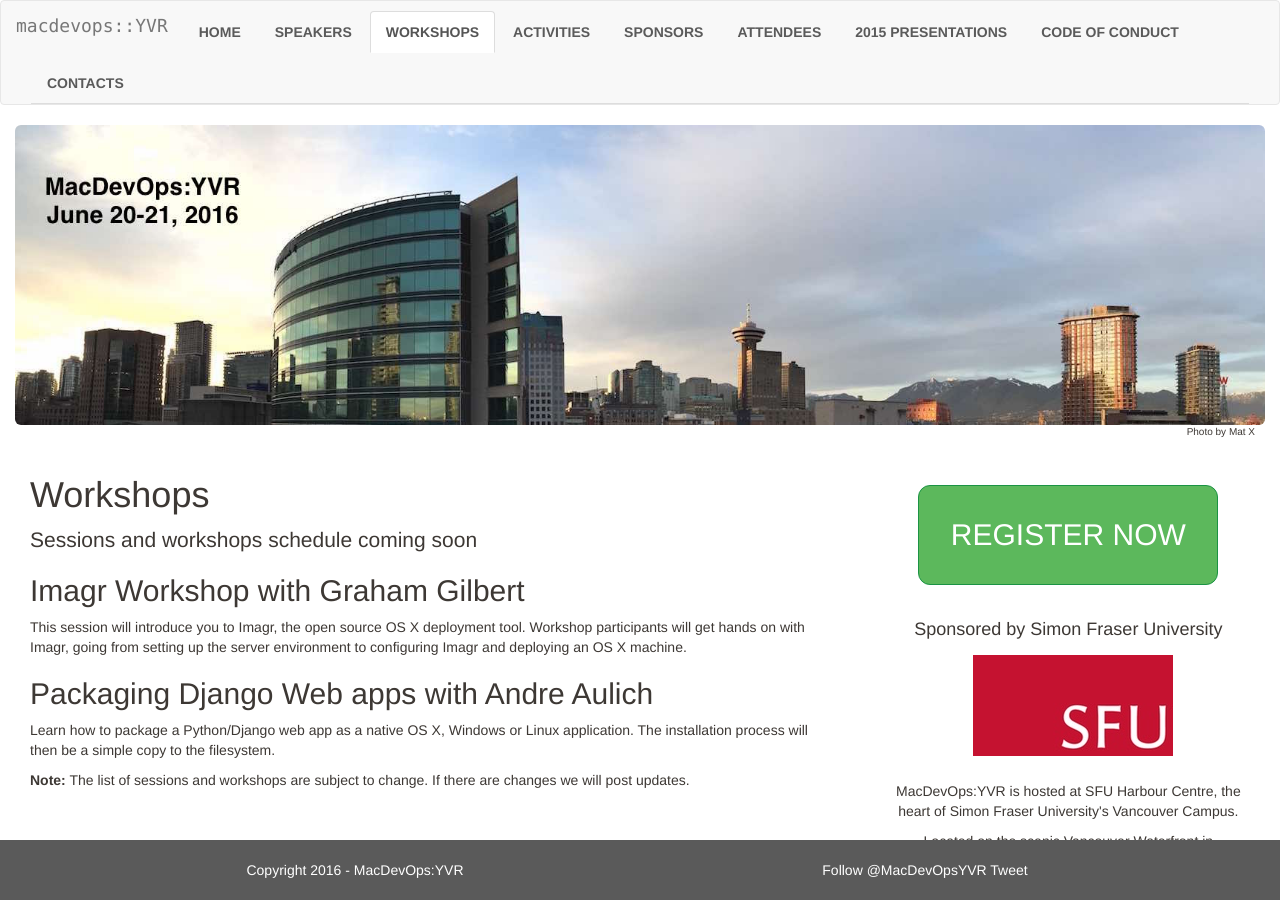
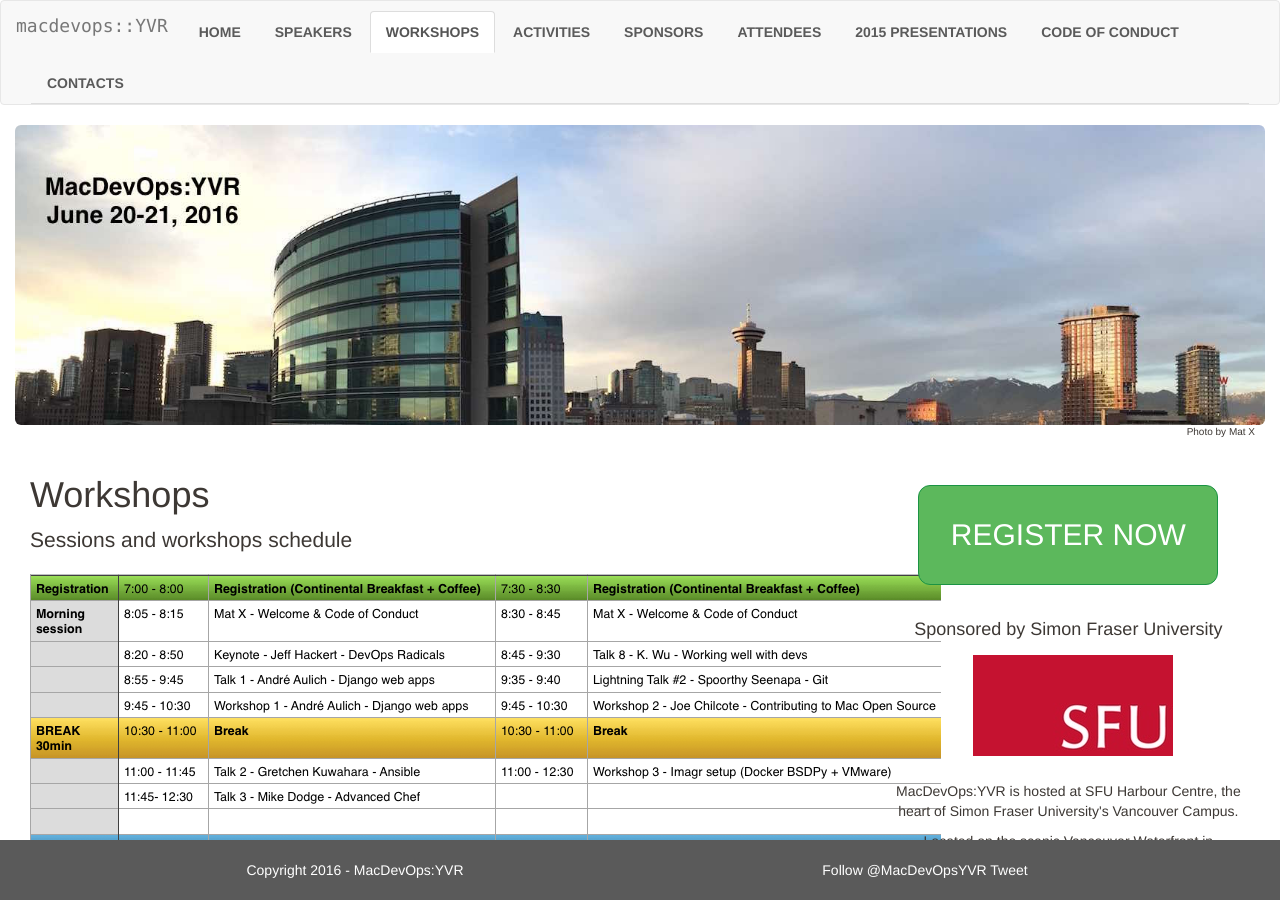
Before and after one commit to macdevopsyvr/macdevopsyvr.github.io, a Jekyll site: the page built from workshops/index.md, in a window 1280 px wide and 900 px high. Built offline with Jekyll 4.4.1, drawn with Linux system fonts in a browser that asks for light colours; comment, search, counter and statistics services are not loaded.

Commit message:
Added schedule
Schedule for presentations and workshops

```diff
--- a/workshops/index.md
+++ b/workshops/index.md
@@ -8,10 +8,10 @@
 
 <p class="lead">
 
-Sessions and workshops schedule coming soon
+Sessions and workshops schedule
 
 </p>
-
+<img src="/assets/MacDevOpsYVR2016-Sched_v1.png">
 <p>
 <h2>Imagr Workshop with Graham Gilbert</h2>
 </p>
```
Also changed, not shown: assets/MacDevOpsYVR2016-Sched_v1.png (added).
